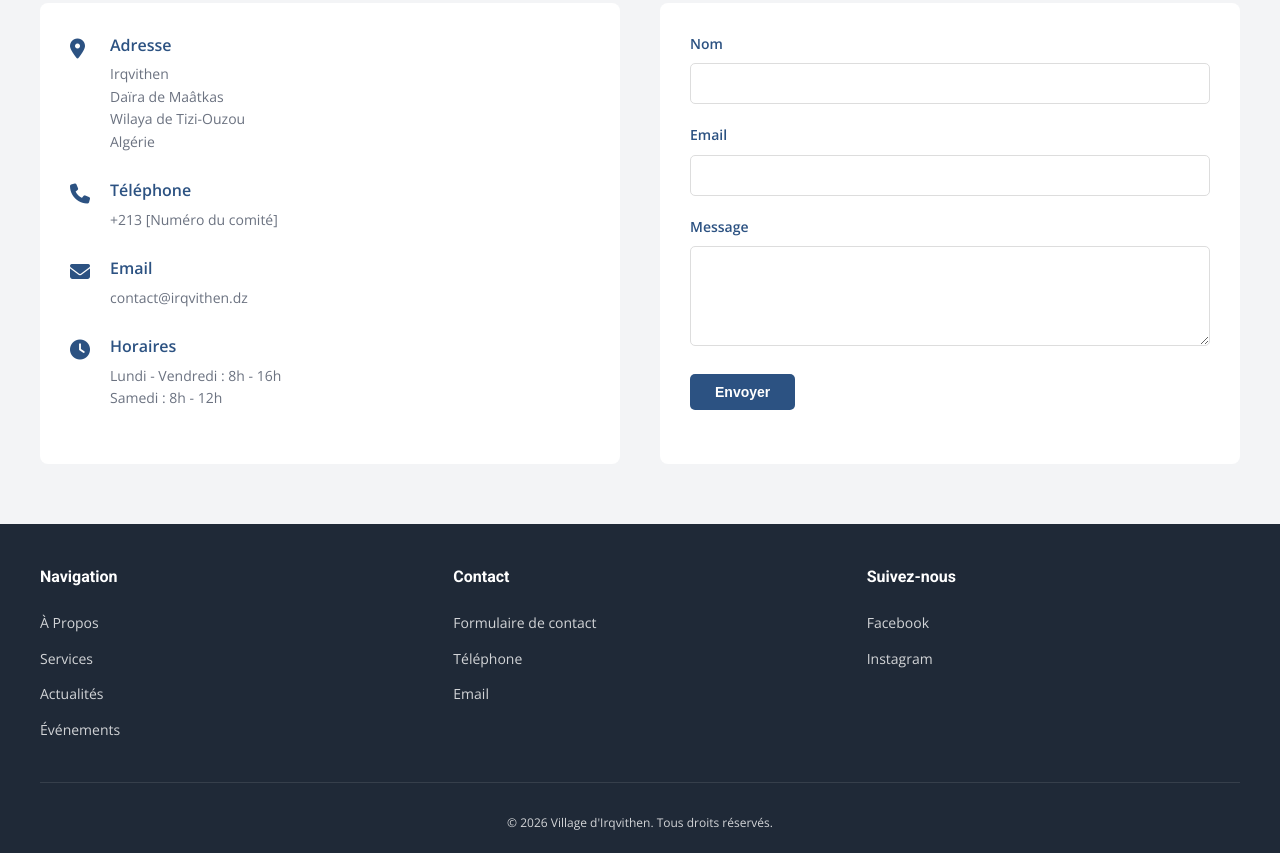
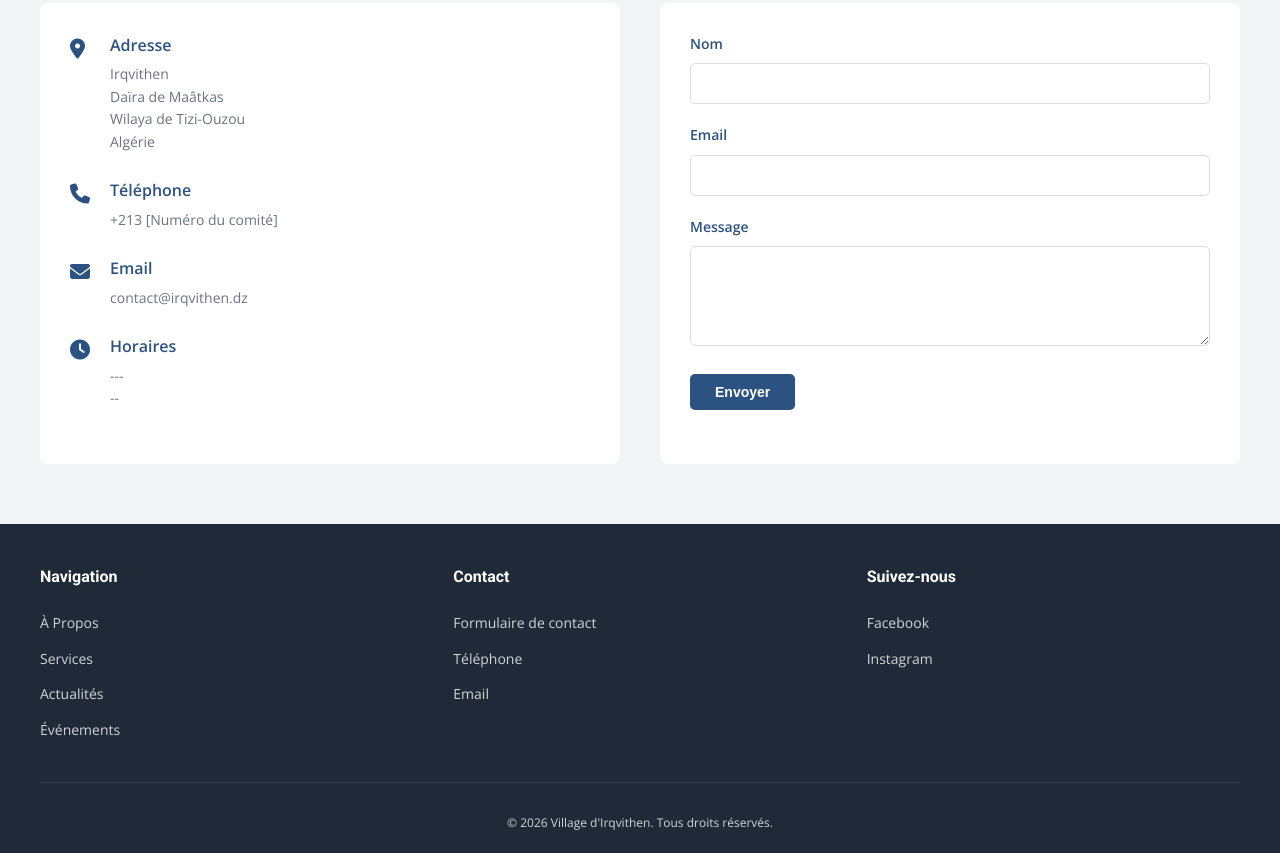
Before and after one commit to famillemahtout/famillemahtout.github.io, a plain HTML site: page index.html in a window 1280 px wide. Shown: the part 2487-3340 px from the top of the page. Drawn offline with nearby package versions, Linux system fonts and the light colour scheme.

Commit message:
Update index.html

```diff
--- a/index.html
+++ b/index.html
@@ -721,7 +721,7 @@
                         </div>
                         <div>
                             <h4>Horaires</h4>
-                            <p>Lundi - Vendredi : 8h - 16h<br>Samedi : 8h - 12h</p>
+                            <p>---<br>--</p>
                         </div>
                     </div>
                 </div>
```
